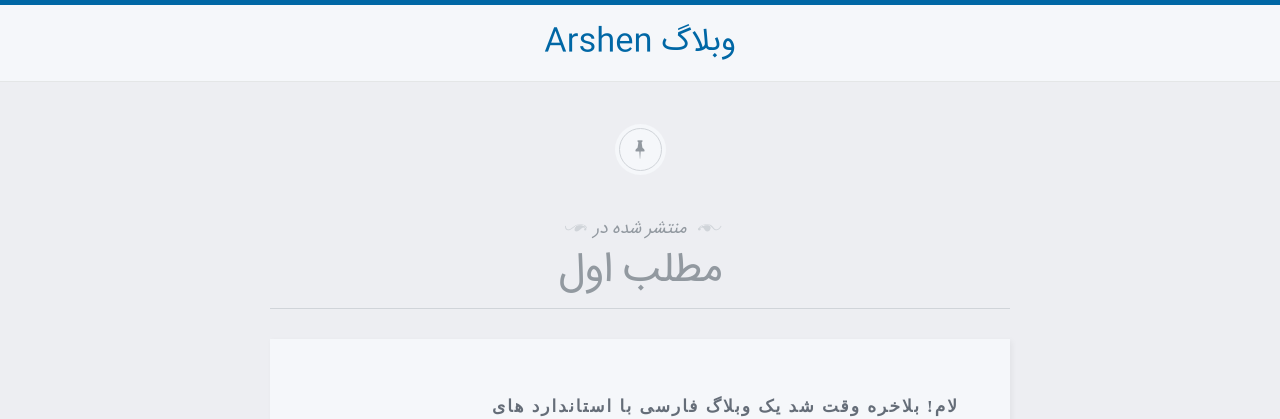
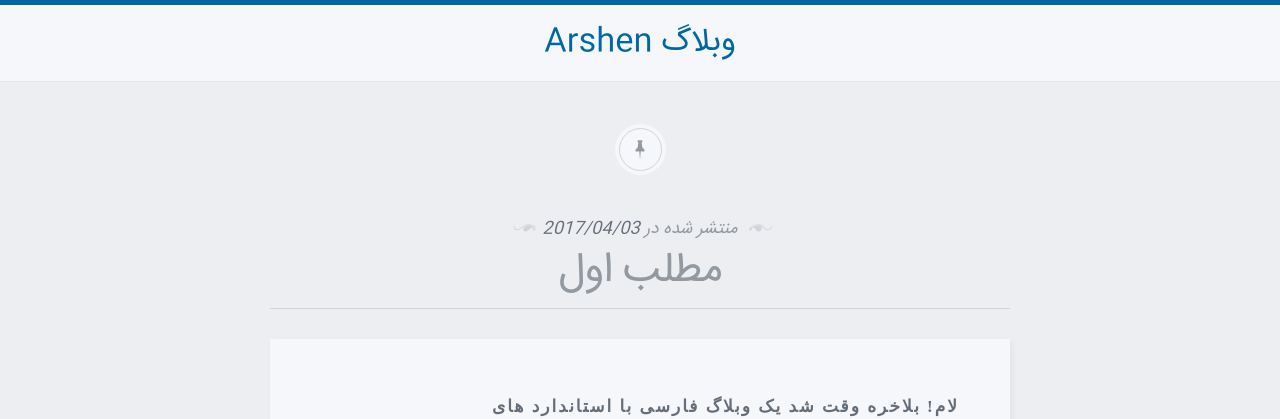
Before and after one commit to xtoolkit/blog.arshen.ir, a Jekyll site: the page built from _posts/2017-04-03-First-post.markdown, in a window 1280 px wide. Shown: the top 419 px of the page. Built offline with Jekyll 4.4.1, drawn with Linux system fonts in a browser that asks for light colours; our own code applies the rules of GitHub Pages for plain Markdown files.

Commit message:
fix date

```diff
--- a/_layouts/post.html
+++ b/_layouts/post.html
@@ -4,7 +4,7 @@ layout: default
 
 <header class="post-header">
 	<div>
-		<span>منتشر شده در </span><span class="post-meta">{{ post.date | date: "%Y/%m/%d" }}</span>
+		<span>منتشر شده در </span><span class="post-meta">{{ page.date | date: "%Y/%m/%d" }}</span>
 	</div>
 
 	<h1 class="post-title" itemprop="name headline">{{ page.title }}</h1>
```
